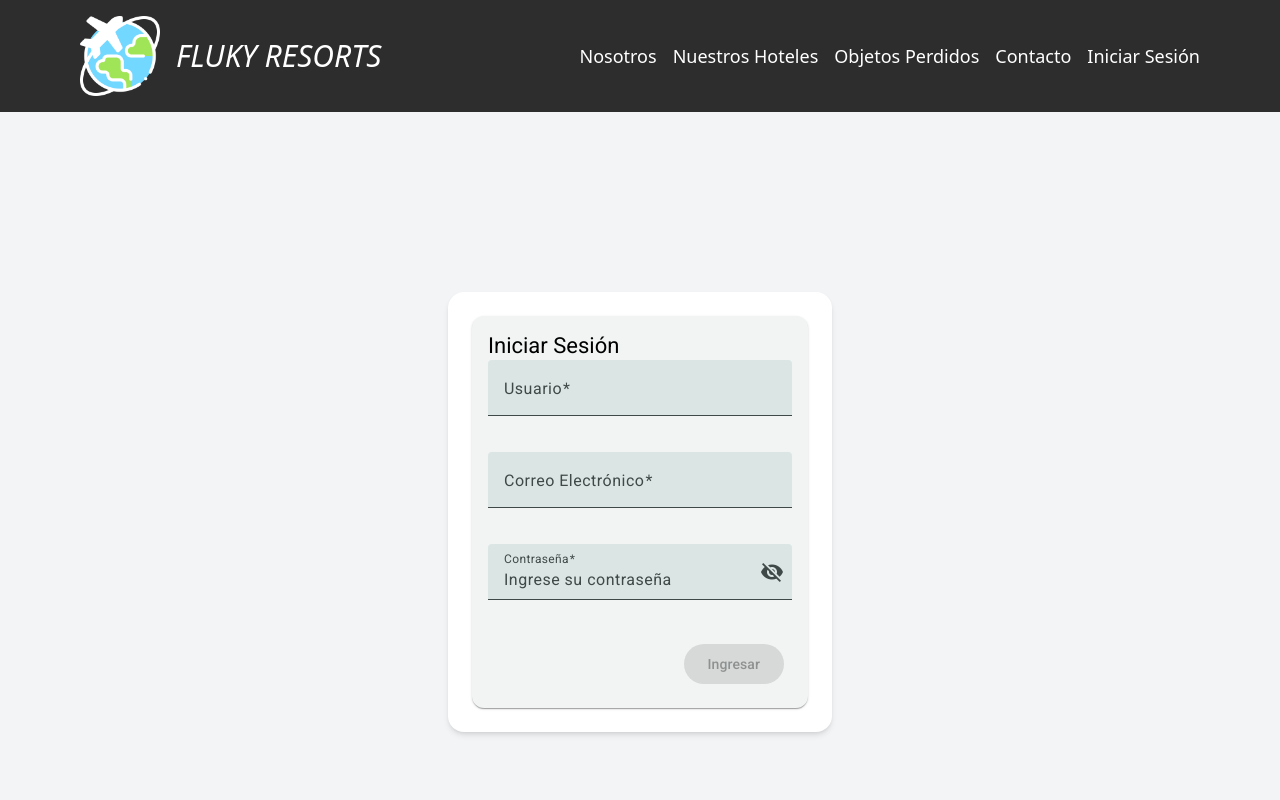
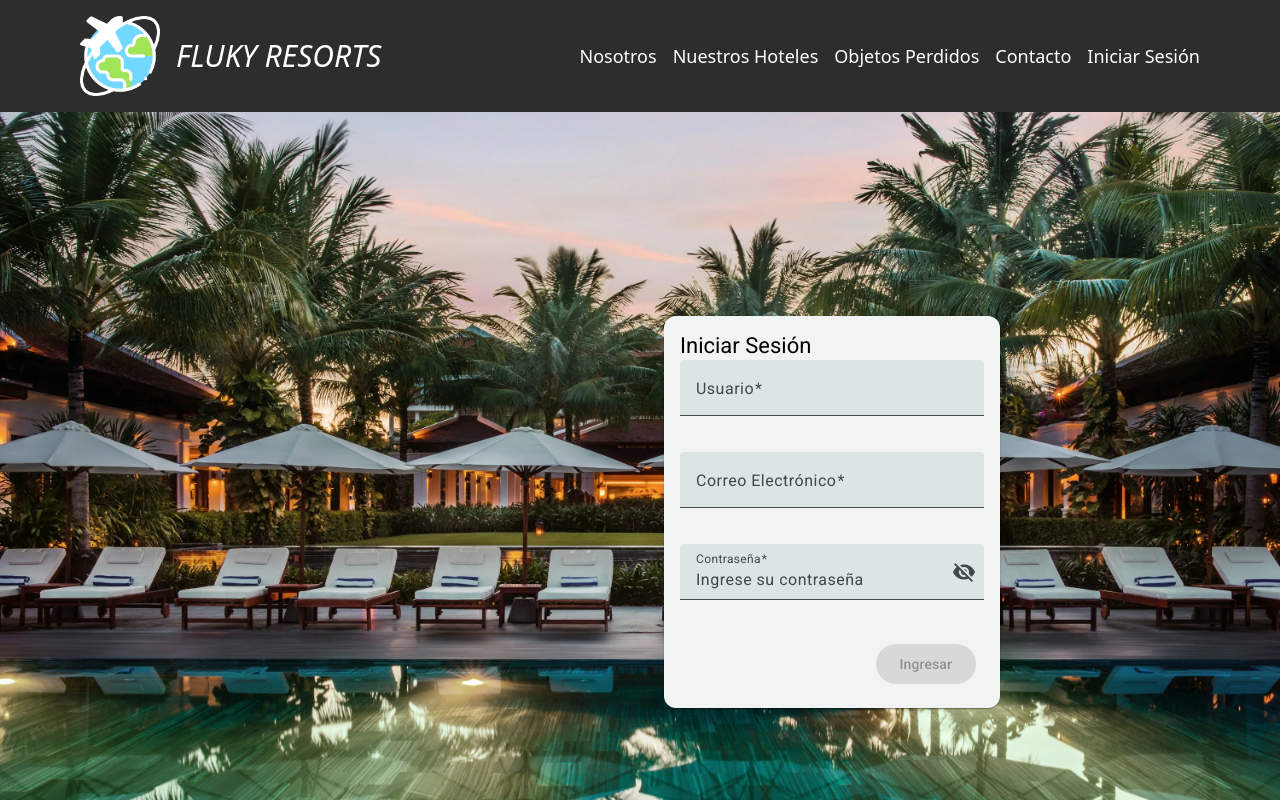
Before and after one commit to DJoztin/MiniProyGina2, an Angular app: page /login in a window 1280 px wide. Shown: the top 800 px of the page. Built offline with nearby package versions, Linux system fonts and the light colour scheme.

Commit message:
id tickets

```diff
--- a/src/app/components/extravios/extravios.component.ts
+++ b/src/app/components/extravios/extravios.component.ts
@@ -60,6 +60,10 @@ export class ExtraviosComponent {
         const fecha = objetoForm.fecha instanceof Date
         ? objetoForm.fecha.toISOString().split('T')[0]
         : objetoForm.fecha;
+        const nuevoId = this.extraviosService.obtenerObjetos().length > 0
+        ? Math.max(...this.extraviosService.obtenerObjetos().map(o => o.id)) + 1
+        : 1;
+        objetoForm.id = nuevoId;
         objetoForm.fecha = fecha;
         this.extraviosService.agregarObjeto(objetoForm);
         Swal.fire({
--- a/src/app/components/login/login.component.html
+++ b/src/app/components/login/login.component.html
@@ -1,4 +1,8 @@
-<div class="flex justify-center items-center min-h-screen bg-gray-100">
+<div class="flex flex-row">
+
+  <img [src]="img" alt="" class="w-full h-full cover z-0 absolute">
+
+  <div class="ml-160 flex justify-center items-center min-h-screen bg-gray-100">
     @if (!isLoggedIn) {
     <form
       [formGroup]="loginForm"
@@ -98,3 +102,4 @@
     </div>
     }
   </div>
+</div>
--- a/src/app/components/login/login.component.ts
+++ b/src/app/components/login/login.component.ts
@@ -37,7 +37,7 @@ export class LoginComponent implements OnInit {
   isLoggedIn = false;
   username: string = '';
   loginError: boolean = false;
-
+  img: string = 'assets/img/log.webp';
   hide = signal(true);
 
   togglePasswordVisibility(event: MouseEvent): void {
--- a/src/app/services/extravios.service.ts
+++ b/src/app/services/extravios.service.ts
@@ -6,7 +6,7 @@ import { Objeto } from '../models/objetos';
 })
 export class ExtraviosService {
 
-  objetos!: Objeto[];
+  objetos: Objeto[]=[];
 
 
   constructor() {
@@ -26,7 +26,7 @@ export class ExtraviosService {
 
    nuevoObjeto(): Objeto{
     return{
-      id:this.objetos.length,
+      id:this.objetos.length + 1,
       email: '',
       ubicacion: '',
       fecha: '',
```
Lines whose indentation alone changed are shown as unchanged.
